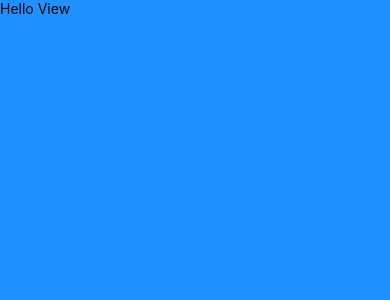
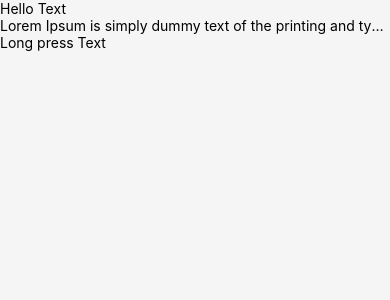
Before and after one commit to Sumit45doc/RN-tut, a React Native app: screen / in a window 390 px wide. Shown: the top 300 px of the page. Built offline with nearby package versions, Linux system fonts and the light colour scheme.

Commit message:
overview of text component

```diff
--- a/App.js
+++ b/App.js
@@ -1,5 +1,6 @@
 import { StatusBar } from 'expo-status-bar';
 import { StyleSheet, Text, View } from 'react-native';
+import TextTut from './src/coreComp/TextTut';
 import ViewTut from './src/coreComp/ViewTut';
 
 export default function App() {
@@ -7,7 +8,8 @@ export default function App() {
     <View style={styles.container}>
       {/* <Text style={styles.text} >Hey, React Native</Text> */}
       {/* <StatusBar style="auto" /> */}
-      <ViewTut />
+      {/* <ViewTut /> */}
+      <TextTut />
     </View>
   );
 }
--- /dev/null
+++ b/src/coreComp/TextTut.js
@@ -0,0 +1,24 @@
+import { View, StyleSheet, Text } from "react-native";
+
+function TextTut() {
+    return (
+        <View style={[styles.container, styles.subContainer]}>
+            <Text onPress={() => console.log("Text")}>Hello Text</Text>
+            <Text numberOfLines={1}>Lorem Ipsum is simply dummy text of the printing and typesetting industry.It is a long established fact that a reader will be distracted by the</Text>
+            <Text onLongPress={() => console.log("long Text")}>Long press Text</Text>
+        </View>
+    )
+}
+
+const styles = StyleSheet.create({
+    container: {
+        flex: 1,
+        backgroundColor: "lavender"
+    },
+    subContainer: {
+        // override
+        backgroundColor: "whitesmoke"
+    }
+})
+
+export default TextTut
```
Also changed, not shown: doc/3-core-component/text.md (added, +7 -0 lines).
